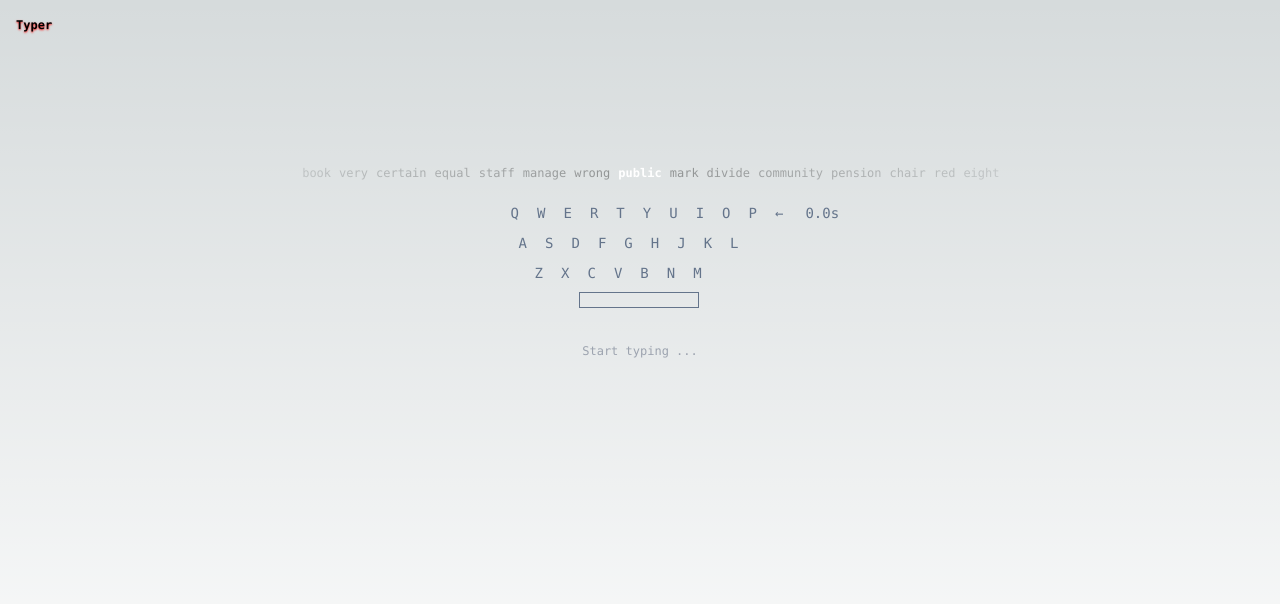
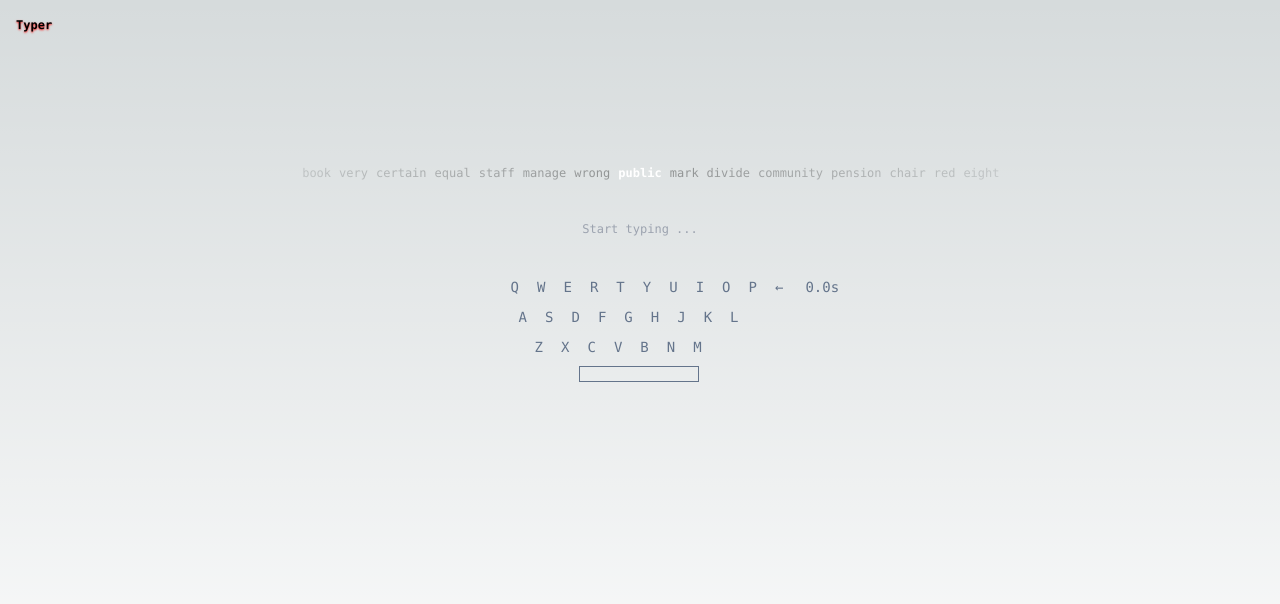
Before and after one commit to maxpaj/typer, a Next.js app: page / in a window 1280 px wide. Shown: the top 604 px of the page. Built offline with nearby package versions, Linux system fonts and the light colour scheme.

Commit message:
chore: rearrange layout

```diff
--- /dev/null
+++ b/src/components/LineChart.tsx
@@ -0,0 +1,37 @@
+type LineChartProps = {
+  data: {
+    x: number;
+    y: number;
+  }[];
+  width: number;
+  height: number;
+};
+
+export function LineChart({ data, width, height }: LineChartProps) {
+  function getSvgX(x: number) {
+    return (x / getMax(data.map((d) => d.x))) * width;
+  }
+
+  function getSvgY(y: number) {
+    return height - (y / getMax(data.map((d) => d.y))) * height;
+  }
+
+  function getMax(arr: number[]) {
+    return arr.reduce((max, curr) => {
+      if (max > curr) {
+        return max;
+      }
+
+      return curr;
+    });
+  }
+
+  return (
+    <svg>
+      <>
+        {`M  ${getSvgX(data[0].x)} ${getSvgY(data[0].y)}`}
+        {data.map((point, i) => `L ${getSvgX(point.x)} ${getSvgY(point.y)}`)}
+      </>
+    </svg>
+  );
+}
--- a/src/components/Stats.tsx
+++ b/src/components/Stats.tsx
@@ -1,4 +1,5 @@
 import { Run } from "@/models/run";
+import { LineChart } from "./LineChart";
 
 type StatsProps = {
   history: Run[];
@@ -12,12 +13,15 @@ export function Stats({ history }: StatsProps) {
     );
 
     return (
+      <>
         <div key={run.startDate.toString()} className="mt-8 flex gap-x-4">
           <div className="w-1/4">
             <p>{run.timeLimitSeconds}s</p>
             <p>{run.correctWords.length} words</p>
             <p>
-            {((run.correctWords.length / run.timeLimitSeconds) * 60).toFixed(0)}{" "}
+              {((run.correctWords.length / run.timeLimitSeconds) * 60).toFixed(
+                0
+              )}{" "}
               WPM
             </p>
 
@@ -45,6 +49,16 @@ export function Stats({ history }: StatsProps) {
             })}
           </div>
         </div>
+
+        <LineChart
+          height={100}
+          width={100}
+          data={run.correctWords.map((c) => ({
+            x: c.endTimestamp.getTime() - run.startDate.getTime(),
+            y: c.endTimestamp.getTime() - c.startTimestamp.getTime(),
+          }))}
+        />
+      </>
     );
   }
 
--- a/src/components/Typer.tsx
+++ b/src/components/Typer.tsx
@@ -322,6 +322,19 @@ export function Typer({ words }: TyperProps) {
 
       {renderWords()}
 
+      <div className="mb-5 flex justify-center">
+        <input
+          ref={inputRef}
+          autoFocus={true}
+          placeholder={isRunning() || isStopped() ? "" : "Start typing ..."}
+          onKeyDown={keyDownListener}
+          onChange={onChange}
+          value={typedWord}
+          disabled={isStopped()}
+          className="bg-inherit text-center disabled:text-slate-500 focus:border-transparent light:text-black dark:text-white outline-none border-slate-500 border-2 w-1/2 p-4"
+        />
+      </div>
+
       <div className="flex justify-between mb-4 gap-4">
         <p className="basis-0 flex-grow"></p>
 
@@ -330,19 +343,6 @@ export function Typer({ words }: TyperProps) {
         <p className="basis-0 flex-grow text-slate-500 border border-transparent text-sm">
           {(TIME_LIMIT - getElapsedMilliseconds() / 1000).toFixed(1)}s
         </p>
-      </div>
-
-      <div className="flex justify-center">
-        <input
-          ref={inputRef}
-          autoFocus={true}
-          placeholder={isRunning() ? "" : "Start typing ..."}
-          onKeyDown={keyDownListener}
-          onChange={onChange}
-          value={typedWord}
-          disabled={isStopped()}
-          className="bg-inherit text-center disabled:text-slate-500 focus:border-transparent light:text-black dark:text-white outline-none border-slate-500 border-2 w-1/2 p-4"
-        />
       </div>
 
       <div className="p-10">
```
Lines whose indentation alone changed are shown as unchanged.
